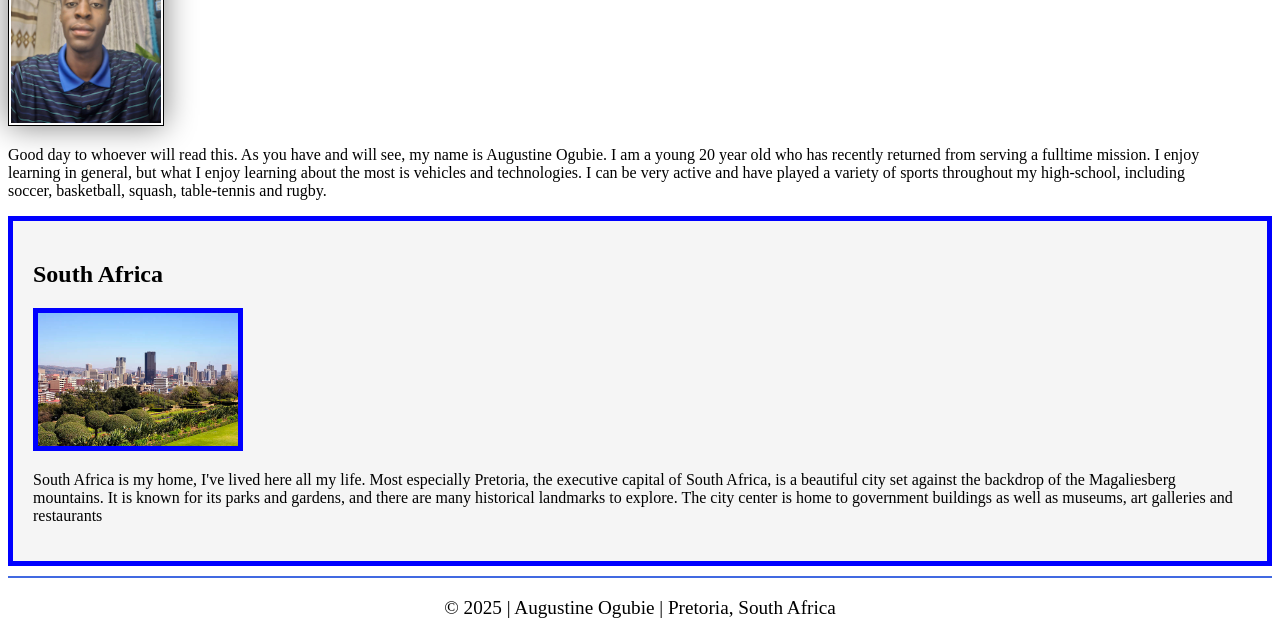
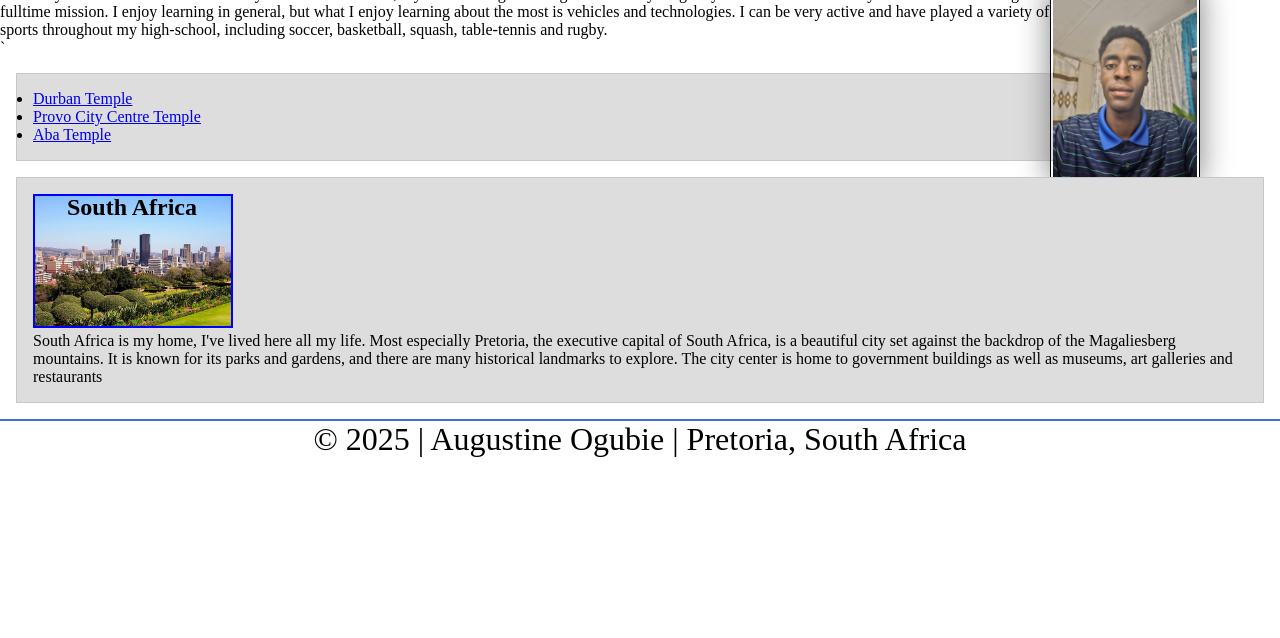
Before and after one commit to ogustiien/wdd130, a plain HTML site: page index.html in a window 1280 px wide. Shown: the part 304-942 px from the top of the page. After the commit the page ends 800 px from the top, so only its background shows below. Drawn offline with Linux system fonts and the light colour scheme.

Commit message:
week 3 stuff

```diff
--- a/index.html
+++ b/index.html
@@ -13,14 +13,21 @@
             <nav>
                 <a href="#">Home</a>
                 <a href="wwr/">Rafting Website</a>
+                <a href="https://linkedin.com." target="_blank">linkedin</a>
+                <a href="https://www.facebook.com/augustineuchiha" target="_blank">Facebook</a>
             </nav>
         </header>
         <main>
             <h1>Augustine Ogubie | WDD 130</h1>
             <img src= "images/profile.jpg" alt="Picture of Augustine Ogubie" width="200">
-            <p>Good day to whoever will read this. As you have and will see, my name is Augustine Ogubie. I am a young 20 year old who has recently returned from serving a fulltime mission. I enjoy learning in general, but what I enjoy learning about the most is vehicles and technologies. I can be very active and have played a variety of sports throughout my high-school, including soccer, basketball, squash, table-tennis and rugby.</p>
+            <p>Good day to whoever will read this. As you have and will see, my name is Augustine Ogubie. I am a young 20 year old who has recently returned from serving a fulltime mission. I enjoy learning in general, but what I enjoy learning about the most is vehicles and technologies. I can be very active and have played a variety of sports throughout my high-school, including soccer, basketball, squash, table-tennis and rugby.</p>`
+            <ul class="box">
+                <li><a href=https://www.churchofjesuschrist.org/temples/details/durban-south-africa-temple?lang=eng target="_blank">Durban Temple</a></li>
+                <li><a href=https://www.churchofjesuschrist.org/temples/details/provo-city-center-temple?lang=eng target="_blank">Provo City Centre Temple</a></li>
+                <li><a href=https://www.churchofjesuschrist.org/temples/details/aba-nigeria-temple?lang=eng target="_blank">Aba Temple</a></li>
+            </ul>
         </main>
-        <aside>
+        <aside class="box">
             <h2>South Africa</h2>
             <img src= "images/south-africa.jpg" alt ="Landscape of Pretoria" width="200">
             <p>South Africa is my home, I've lived here all my life. Most especially Pretoria, the executive capital of South Africa, is a beautiful city set against the backdrop of the Magaliesberg mountains. It is known for its parks and gardens, and there are many historical landmarks to explore. The city center is home to government buildings as well as museums, art galleries and restaurants</p>
@@ -29,4 +36,5 @@
             <p>© 2025 | Augustine Ogubie | Pretoria, South Africa</p>
         </footer>
     </body>
+    <!-- 20 jan 2025  -->
 </html>
--- a/styles/styles.css
+++ b/styles/styles.css
@@ -1,5 +1,15 @@
+:root{
+    --padding-img: 2px;
+    --background-color:darkblue;
+}
+
+*{
+    margin: 0;
+    padding: 0;
+    box-sizing: border-box;
+}
 nav {
-    background-color: darkblue;
+    background-color: var(--background-color);
     padding: 10px;
 }
 
@@ -10,18 +20,20 @@ nav a {
 }
 
 h1 {
-    color: darkblue;
+    color: var(--background-color);
 }
 
 main{
     max-width: 1200px;
+    padding: right 20px;
 }
 
 main img {
+    float: right;
     width: 150px;
     height: auto;
     border: 1px solid black;
-    padding: 2px;
+    padding: var(--padding-img);
     box-shadow:  0 0 30px gray;
 }
 
@@ -31,18 +43,19 @@ p {
 
 aside{
     width: auto;
-    margin: 0;
-    border: 5px solid blue;
-    padding: 20px;
-    background-color: whitesmoke;
-    color: black;
+    position: relative;
+  }
+
+aside h2{
+    position: absolute;
+    left: 50px;
 }
 
 aside img{
     width: 200px;
     height: auto;
     border: 0;
-    padding: 5px;
+    padding: var(--padding-img);
     background-color: blue;
 }
 
@@ -50,5 +63,15 @@ footer{
     margin-top: 10px;
     border-top: 2px solid royalblue;
     text-align: center;
-    font-size: larger;
+    font-size: xx-large;
 }
+
+/* Class Selectors */
+
+.box {
+  margin: 1rem;
+  border: 1px solid rgb(0 0 0 / .1);
+  padding: 1rem;
+  background-color: #ddd;
+  color: #000;
+}
--- /dev/null
+++ b/week03/styles/overlay.css
@@ -0,0 +1,55 @@
+* {
+	margin: 0;
+	padding: 0;
+}
+
+main {
+	max-width: 800px;
+	margin: 2rem auto;
+	font-family: Roboto, Arial, sans-serif;
+}
+
+h2 {
+	text-align: center;
+	font-size: 1.5rem;
+	text-shadow: 3px 3px 5px #777;
+}
+
+.herodiv {
+	margin: 10px auto;
+    position: fixed;
+}
+
+.herodiv img {
+	width: 100%;
+	height: 100%;
+	object-fit: cover;
+}
+
+.stats {
+	position: absolute;
+	bottom: 20px;
+	left: 20px;
+	background: radial-gradient(#eee, #11aa11);
+	border: 1px solid #000;
+	padding: 0.65rem;
+	box-shadow: 0 0 30px #111;
+	opacity: 0.9;
+}
+
+h3 {
+	text-shadow: 0 0 15px #333;
+	border-bottom: 1px solid #999;
+	margin-bottom: 0.3rem;
+}
+
+footer {
+	position: fixed;
+	bottom: 0;
+	margin: 1rem;
+	border-top: 1px solid #000;
+	padding: 0.5rem;
+	color: navy;
+	font-weight: 700;
+	font-style: italic;
+}
```
Also changed, not shown: week03/overlay.html (added, +25 -0 lines).
